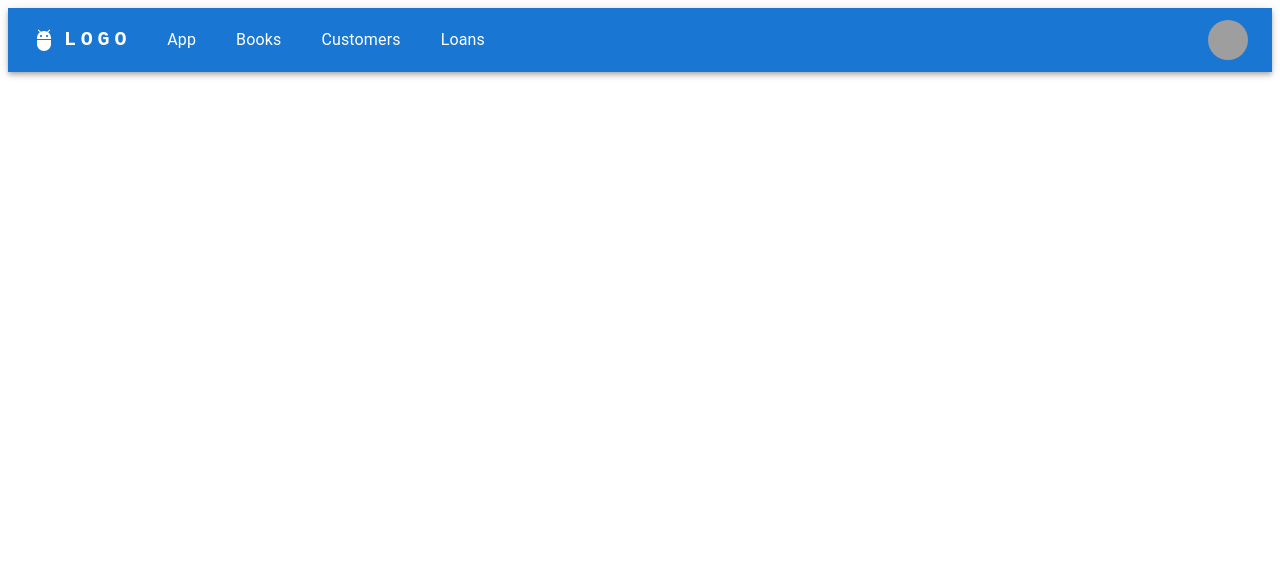
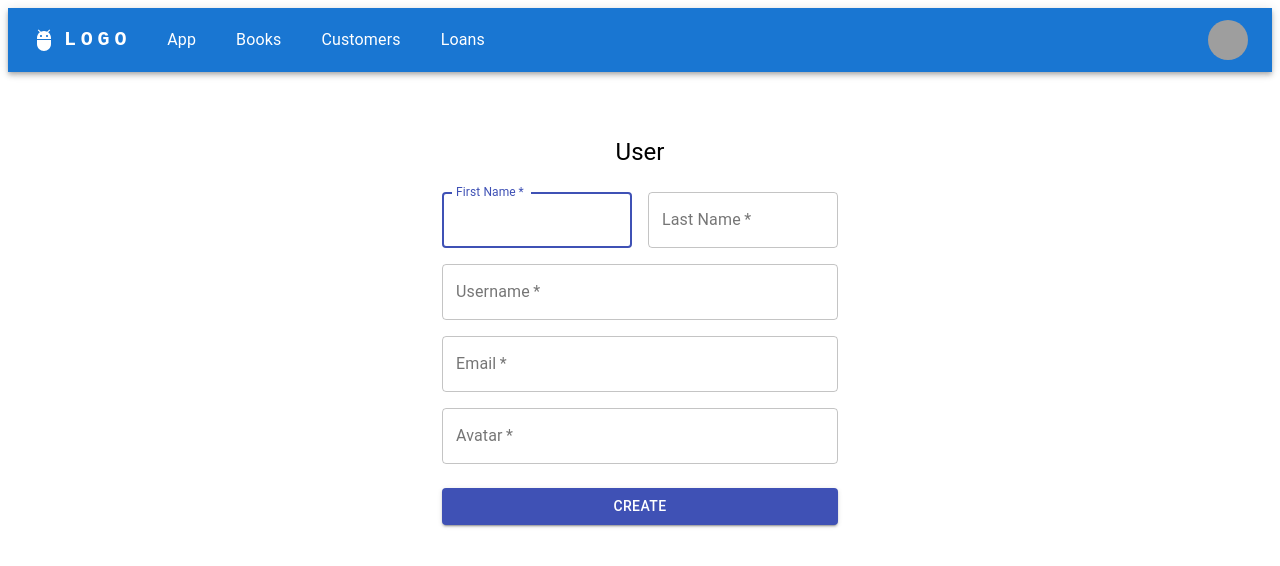
Before and after one commit to adihackam/LibraryClient, a React (Create React App) app: page /LoansCreate in a window 1280 px wide. Shown: the top 566 px of the page. Built offline with nearby package versions, Linux system fonts and the light colour scheme; grey boxes are pictures that could not be loaded.

Commit message:
Client with add working

```diff
--- a/src/App.js
+++ b/src/App.js
@@ -3,6 +3,7 @@ import Navbar from "./components/Navbar";
 import Books from "./components/Books";
 import Customers from "./components/Customers";
 import Loans from "./components/Loans";
+import LoansCreate from "./components/LoansCreate";
 
 
 function App() {
@@ -14,6 +15,7 @@ function App() {
       <Route path="/Books" element={<Books />} />
       <Route path="/Customers" element={<Customers />} />
       <Route path="/Loans" element={<Loans />} />
+      <Route path="/LoansCreate" element={<LoansCreate />} />
     </Routes>
   </Router>
 );
--- a/src/components/Loans.js
+++ b/src/components/Loans.js
@@ -112,7 +112,7 @@ export default function UserList() {
             </TableHead>
             <TableBody>
               {users.map((user) => (
-                <TableRow key={user.ID}>
+                <TableRow key={user.id}>
                   <TableCell align="right">{user.id}</TableCell>
                   <TableCell align="center">
                     <Box display="flex" justifyContent="center">
--- /dev/null
+++ b/src/components/LoansCreate.js
@@ -0,0 +1,140 @@
+import React, { useState } from "react";
+import { makeStyles } from '@material-ui/core/styles';
+import Button from '@material-ui/core/Button';
+import TextField from '@material-ui/core/TextField';
+import Grid from '@material-ui/core/Grid';
+import Typography from '@material-ui/core/Typography';
+import Container from '@material-ui/core/Container';
+
+const useStyles = makeStyles((theme) => ({
+  paper: {
+    marginTop: theme.spacing(8),
+    display: 'flex',
+    flexDirection: 'column',
+    alignItems: 'center',
+  },
+  avatar: {
+    margin: theme.spacing(1),
+    backgroundColor: theme.palette.secondary.main,
+  },
+  form: {
+    width: '100%', // Fix IE 11 issue.
+    marginTop: theme.spacing(3),
+  },
+  submit: {
+    margin: theme.spacing(3, 0, 2),
+  },
+}));
+
+export default function LoansCreate() {
+  const classes = useStyles();
+
+  const handleSubmit = event => {
+    event.preventDefault();
+    var data = {
+      'fname': fname,
+      'lname': lname,
+      'username': username,
+      'email': email,
+      'avatar': avatar,
+    }
+    fetch('https://www.mecallapi.com/api/users/create', {
+      method: 'POST',
+      headers: {
+        Accept: 'application/form-data',
+        'Content-Type': 'application/json',
+      },
+      body: JSON.stringify(data),
+    })
+    .then(res => res.json())
+    .then(
+      (result) => {
+        alert(result['message'])
+        if (result['status'] === 'ok') {
+          window.location.href = '/Loans';
+        }
+      }
+    )
+  }
+
+  const [fname, setFname] = useState('');
+  const [lname, setLname] = useState('');
+  const [username, setUsername] = useState('');
+  const [email, setEmail] = useState('');
+  const [avatar, setAvatar] = useState('');
+  return (
+    <Container maxWidth="xs">
+      <div className={classes.paper}>
+        <Typography component="h1" variant="h5">
+          User
+        </Typography>
+        <form className={classes.form} onSubmit={handleSubmit}>
+          <Grid container spacing={2}>
+            <Grid item xs={12} sm={6}>
+              <TextField
+                autoComplete="fname"
+                name="firstName"
+                variant="outlined"
+                required
+                fullWidth
+                id="firstName"
+                label="First Name"
+                onChange={(e) => setFname(e.target.value)}
+                autoFocus
+              />
+            </Grid>
+            <Grid item xs={12} sm={6}>
+              <TextField
+                variant="outlined"
+                required
+                fullWidth
+                id="lastName"
+                label="Last Name"
+                onChange={(e) => setLname(e.target.value)}
+              />
+            </Grid>
+            <Grid item xs={12}>
+              <TextField
+                variant="outlined"
+                required
+                fullWidth
+                id="username"
+                label="Username"
+                onChange={(e) => setUsername(e.target.value)}
+              />
+            </Grid>
+            <Grid item xs={12}>
+              <TextField
+                variant="outlined"
+                required
+                fullWidth
+                id="email"
+                label="Email"
+                onChange={(e) => setEmail(e.target.value)}
+              />
+            </Grid>
+            <Grid item xs={12}>
+              <TextField
+                variant="outlined"
+                required
+                fullWidth
+                id="avatar"
+                label="Avatar"
+                onChange={(e) => setAvatar(e.target.value)}
+              />
+            </Grid>
+          </Grid>
+          <Button
+            type="submit"
+            fullWidth
+            variant="contained"
+            color="primary"
+            className={classes.submit}
+          >
+            Create
+          </Button>
+        </form>
+      </div>
+    </Container>
+  );
+}
```
